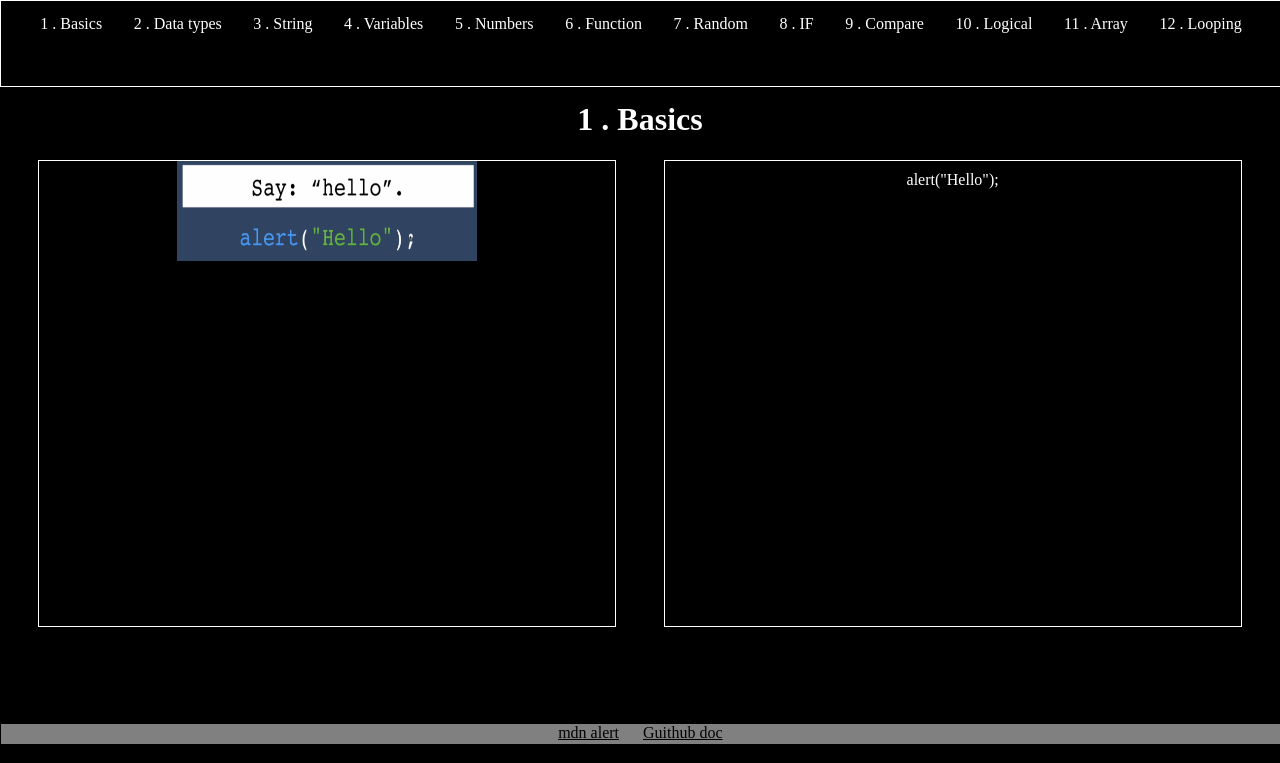
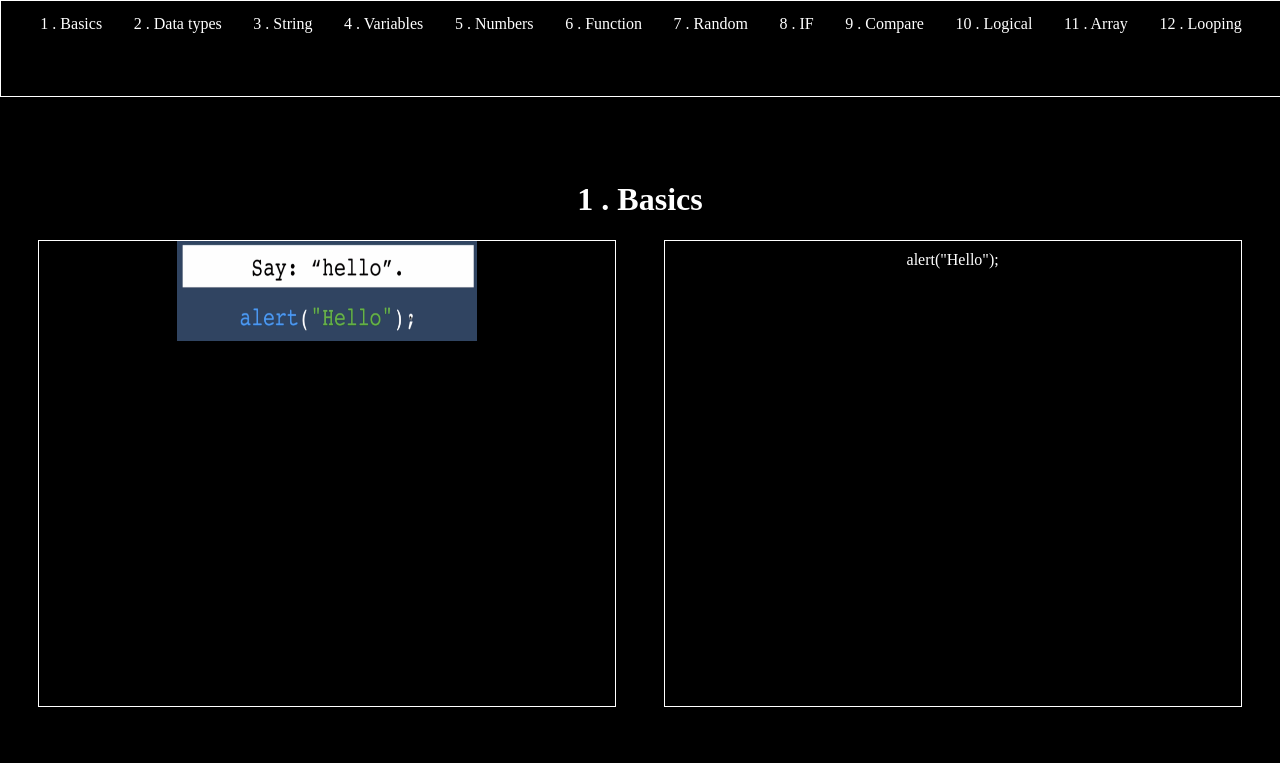
Before and after one commit to RAJEEPRINCY/cv, a plain HTML site: page JS/try.html in a window 1280 px wide. Shown: the top 763 px of the page. Drawn offline with Linux system fonts and the light colour scheme.

Commit message:
Update try.html

```diff
--- a/JS/try.html
+++ b/JS/try.html
@@ -23,7 +23,7 @@
         .right {
             background-color: black;
             position: fixed;
-            height: 85px;
+            height: 95px;
             width: 100%;
             float: left;
             z-index: 1;
@@ -36,6 +36,7 @@
         }
 
         .box {
+            padding-top:80px;
             background-color: black;
             width: 100%;
             float: right;
```
